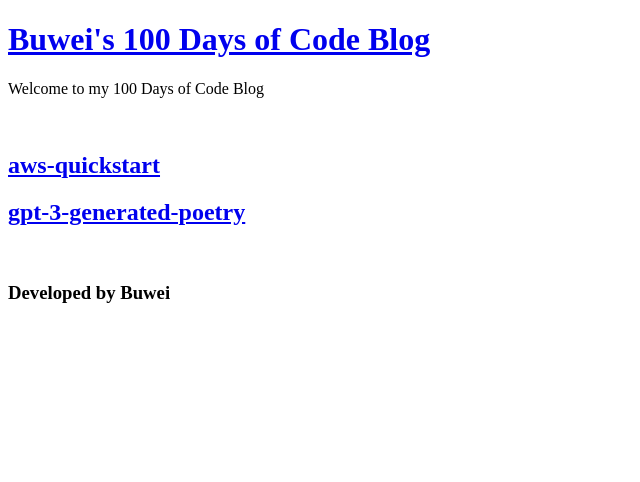
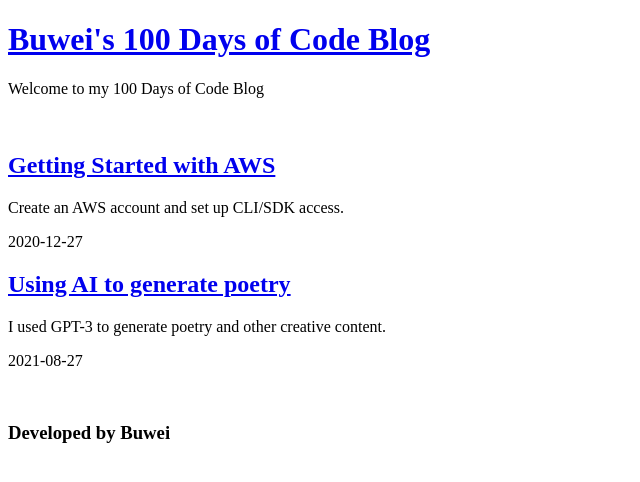
Before and after one commit to BuweiChen/buwei-100-days-of-code-blog, a Next.js app: page / in a window 1280 px wide. Shown: the top 482 px of the page, without its empty margins (0-640 px from the left). Built offline with nearby package versions, Linux system fonts and the light colour scheme.

Commit message:
incorporate gray matter for parsing metadata

```diff
--- a/app/page.tsx
+++ b/app/page.tsx
@@ -1,21 +1,35 @@
 import fs from "fs";
 import Link from "next/link";
+import matter from "gray-matter";
+import { PostMetadata } from "@/components/PostMetadata";
 
-const getPostMetadata = () => {
+const getPostMetadata = (): PostMetadata[] => {
   const folder = "posts/";
   const files = fs.readdirSync(folder);
   const markdownPosts = files.filter((file) => file.endsWith(".md"));
-  const slugs = markdownPosts.map((file) => file.replace(".md", ""));
-  return slugs;
+
+  const posts = markdownPosts.map((fileName) => {
+    const fileContent = fs.readFileSync(`posts/${fileName}`, "utf8");
+    const matterResult = matter(fileContent);
+    return {
+      title: matterResult.data.title,
+      date: matterResult.data.date,
+      subtitle: matterResult.data.subtitle,
+      slug: fileName.replace(".md", ""),
+    };
+  });
+  return posts;
 };
 
 const HomePage = () => {
   const postMetadata = getPostMetadata();
-  const postPreviews = postMetadata.map((slug) => (
+  const postPreviews = postMetadata.map((post) => (
     <div>
-      <Link href={`/posts/${slug}`}>
-        <h2>{slug}</h2>
+      <Link href={`/posts/${post.slug}`}>
+        <h2>{post.title}</h2>
       </Link>
+      <p>{post.subtitle}</p>
+      <p>{post.date}</p>
     </div>
   ));
   return <div>{postPreviews}</div>;
--- a/app/posts/[slug]/page.tsx
+++ b/app/posts/[slug]/page.tsx
@@ -1,11 +1,13 @@
 import fs from "fs";
 import Markdown from "markdown-to-jsx";
+import matter from "gray-matter";
 
 const getPostContent = (slug: string) => {
   const folder = "posts/";
   const file = `${folder}${slug}.md`;
   const content = fs.readFileSync(file, "utf8");
-  return content;
+  const matterResult = matter(content);
+  return matterResult.content;
 };
 
 const PostPage = (props: any) => {
--- /dev/null
+++ b/components/PostMetadata.ts
@@ -0,0 +1,6 @@
+export interface PostMetadata {
+  title: string;
+  date: string;
+  subtitle: string;
+  slug: string;
+}
--- a/package.json
+++ b/package.json
@@ -9,6 +9,7 @@
     "lint": "next lint"
   },
   "dependencies": {
+    "gray-matter": "^4.0.3",
     "markdown-to-jsx": "^7.4.7",
     "next": "14.2.3",
     "react": "^18",
```
Also changed, not shown: 1 other file (tests, documents, lock files or other folders).
